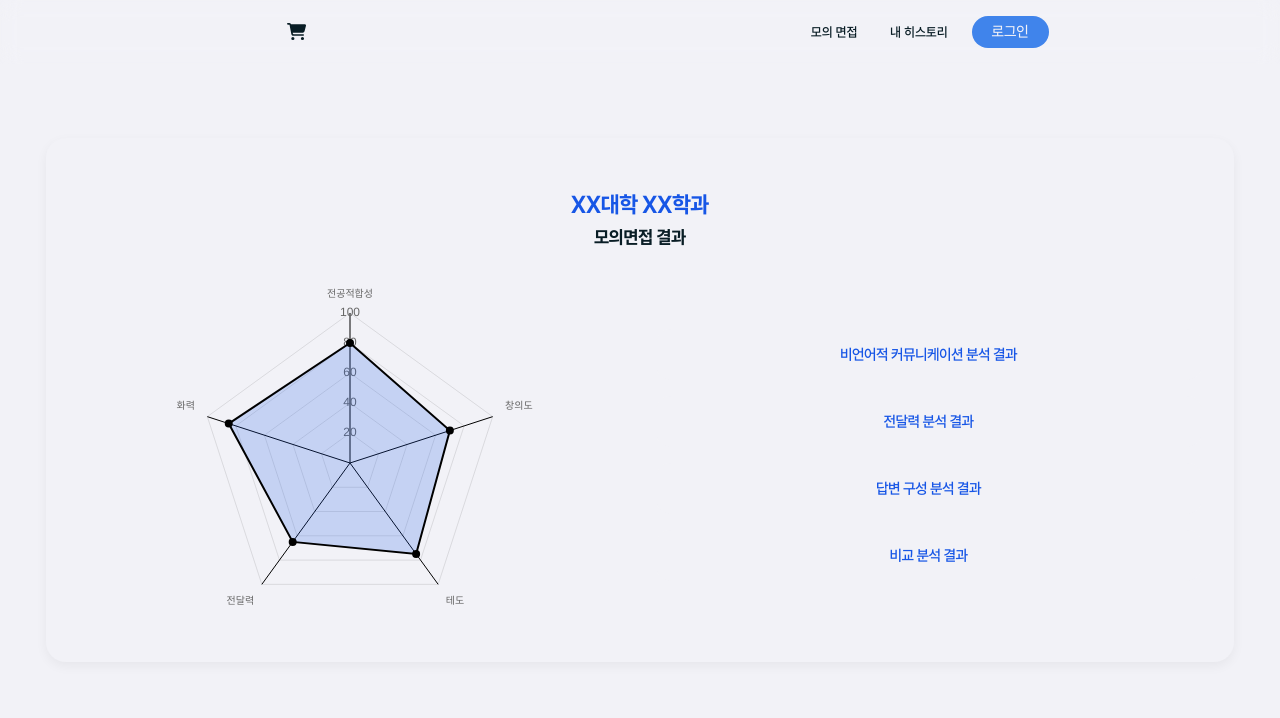
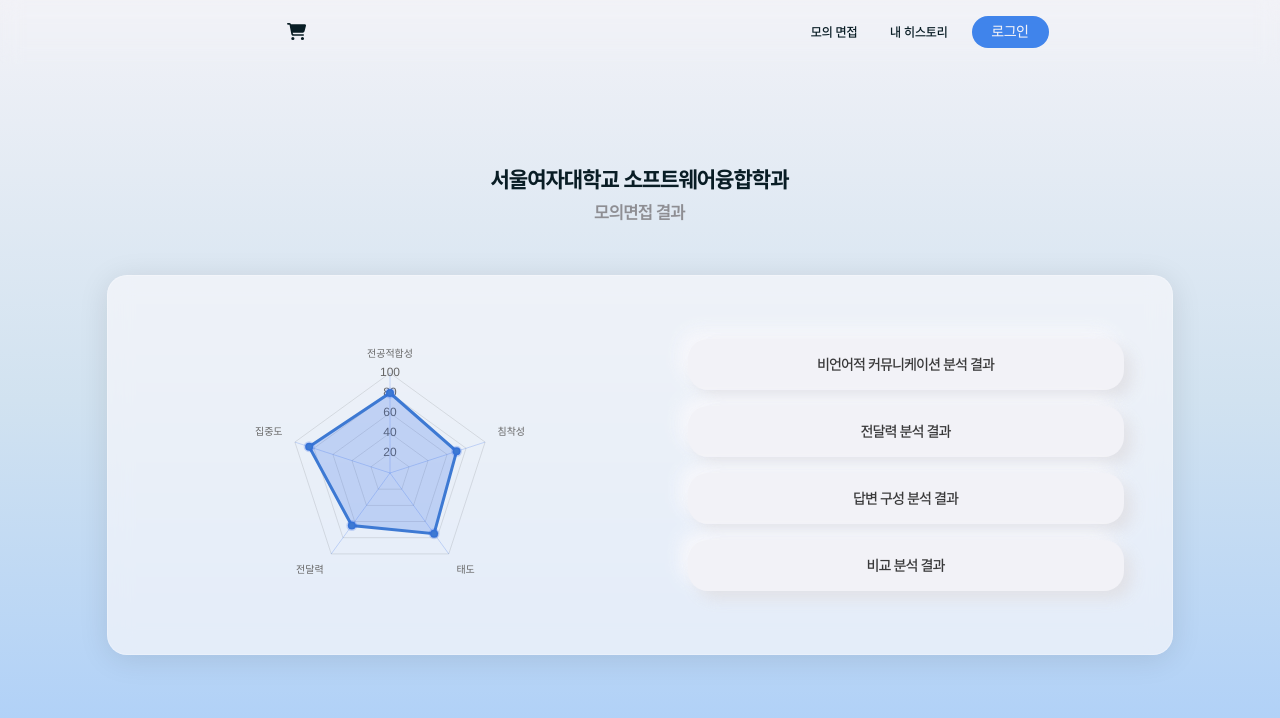
Before and after one commit to SWUNITZEL/fiterview_frontend, a React (Create React App) app: page /result in a window 1280 px wide. Shown: the top 718 px of the page. Built offline with nearby package versions, Linux system fonts and the light colour scheme; the HTML template or start-up script is replaced by a standard one; a web font is replaced by a local one.

Commit message:
Feat: ReportMain 수정

```diff
--- a/src/App.css
+++ b/src/App.css
@@ -17,6 +17,7 @@
   --gradient-1: linear-gradient(to right, var(--primary-hover) 50%, var(--tertiary-hover) 100%);
   --gradient-2: linear-gradient(90deg, var(--primary-light), var(--tertiary-color));
   --gradient-3: linear-gradient(90deg, #A9CDF9, #FEB6AB);
+  --gradient-4: linear-gradient(to top,#A9CDF9, #d1e2f0, transparent);
 
 
   --text-color: #091D25;
--- a/src/pages/resultreport/ReportMain.css
+++ b/src/pages/resultreport/ReportMain.css
@@ -12,7 +12,7 @@
 }
 
 .report-title {
-  color: var(--primary-color);
+  color: var(--primary-hover);
   font-weight: 700;
   font-size: 1rem;
   margin: 0;
@@ -24,15 +24,24 @@
   justify-content: center;
   align-items: center;
   padding: 1rem;
+  background: var(--gradient-4);
 }
 
 .report-card {
+  height: 100%;
+  max-height: 500px;
   width: 90%;
-  max-width: 1200px;
-  background-color: var(--background-color);
+  max-width: 1000px;
+  background-color: rgba(247, 247, 251, 0.7); /* 반투명 흰색 */
   border-radius: 20px;
   padding: 2rem;
-  box-shadow: 0 4px 12px rgba(0, 0, 0, 0.05);
+
+  /* glass effect */
+  backdrop-filter: blur(12px);
+  -webkit-backdrop-filter: blur(12px);
+
+  border: 1px solid rgba(255, 255, 255, 0.2); /* 부드러운 테두리 */
+  box-shadow: 0 4px 30px rgba(0, 0, 0, 0.1); /* 더 깊은 그림자 */
 }
 
 .report-info {
@@ -41,14 +50,15 @@
 }
 
 .university-info {
-  color: var(--primary-color);
+  color: var(--text-color);
   font-size: 1.5rem;
   margin-bottom: 0.5rem;
 }
 
 .interview-info {
-  color: var(--text-color);
+  color: var(--system-gray);
   font-size: 1.2rem;
+  font-weight: 600;
   margin-top: 0;
 }
 
@@ -61,9 +71,10 @@
 
 .chart-container {
   flex: 1;
-  height: 350px;
+  height: 250px;
   position: relative;
   max-width: 50%;
+  padding: 2rem;
 }
 
 .navigation-buttons {
@@ -72,26 +83,34 @@
   flex-direction: column;
   gap: 1rem;
   justify-content: center;
+  padding: 1rem;
 }
 
 .nav-button {
-  background-color: var(--background-color);
-  color: var(--primary-color);
-  border: none;
-  border-radius: 15px;
+  background: var(--background-color);
+  color: var(--system-darkgray);
+  border: none; /* 2px solid var(--primary-hover); */
   padding: 1rem;
-  font-family: "Freesentation", sans-serif;
+  font-family: "Freesentation";
   font-weight: 500;
   font-size: 1rem;
   text-align: center;
   cursor: pointer;
   transition: all 0.3s ease;
   width: 100%;
+  border-radius: 20px;
+  border-radius: 20px;
 }
 
 .nav-button:hover {
-  background-color: var(--primary-lightest);
-  transform: translateY(-2px);
+  transform: scale(0.99);
+  color: var(--text-color);
+  background-color: #e9e9ed;
+  /* background: rgba(var(--background-color-shadow), 1); */
+  border-radius: 20px;
+  box-shadow:
+    inset 6px 6px 10px rgba(91, 91, 93, 0.05),
+    inset -6px -6px 10px var(--background-color-shadow);
 }
 
 /* 반응형 디자인 */
--- a/src/pages/resultreport/ReportMain.jsx
+++ b/src/pages/resultreport/ReportMain.jsx
@@ -9,19 +9,24 @@ ChartJS.register(RadialLinearScale, PointElement, LineElement, Filler, Tooltip,
 
 const ReportMain = () => {
   // Chart.js 데이터 설정
+  const rootStyles = getComputedStyle(document.documentElement);
+  const primaryHoverColor = rootStyles.getPropertyValue('--primary-hover').trim();
+
   const data = {
-    labels: ["전공적합성", "창의도", "테도", "전달력", "화력"],
+    university:"서울여자대학교",
+    department:"소프트웨어융합학과",
+    labels: ["전공적합성", "침착성", "태도", "전달력", "집중도"],
     datasets: [
       {
         label: "면접 결과",
         data: [80, 70, 75, 65, 85],
         backgroundColor: "rgba(23, 86, 230, 0.2)",
-        borderColor: "var(--primary-color)",
-        borderWidth: 2,
-        pointBackgroundColor: "var(--primary-color)",
-        pointBorderColor: "var(--background-color)",
-        pointHoverBackgroundColor: "var(--background-color)",
-        pointHoverBorderColor: "var(--primary-color)",
+        pointRadius: 4,
+        pointHoverRadius: 6,
+        borderColor: primaryHoverColor,
+        borderWidth: 3,
+        pointBackgroundColor: primaryHoverColor,
+        pointBorderColor: "rgba(23, 86, 230, 0.2)",
       },
     ],
   }
@@ -57,12 +62,12 @@ const ReportMain = () => {
       textColor="var(--text-color)"
       isBoxShadow="none"
       />
-      <div className="report-content">
-        <div className="report-card">
-          <div className="report-info">
-            <h2 className="university-info">XX대학 XX학과</h2>
+      <div className="report-content child-column-center">
+      <div className="report-info">
+            <h2 className="university-info">{data.university} {data.department}</h2>
             <h3 className="interview-info">모의면접 결과</h3>
           </div>
+        <div className="report-card">
 
           <div className="report-data">
             <div className="chart-container">
@@ -70,10 +75,10 @@ const ReportMain = () => {
             </div>
 
             <div className="navigation-buttons">
-              <button className="nav-button">비언어적 커뮤니케이션 분석 결과</button>
-              <button className="nav-button">전달력 분석 결과</button>
-              <button className="nav-button">답변 구성 분석 결과</button>
-              <button className="nav-button">비교 분석 결과</button>
+              <button className="nav-button neumorphic-box">비언어적 커뮤니케이션 분석 결과</button>
+              <button className="nav-button neumorphic-box">전달력 분석 결과</button>
+              <button className="nav-button neumorphic-box">답변 구성 분석 결과</button>
+              <button className="nav-button neumorphic-box">비교 분석 결과</button>
             </div>
           </div>
         </div>
```
